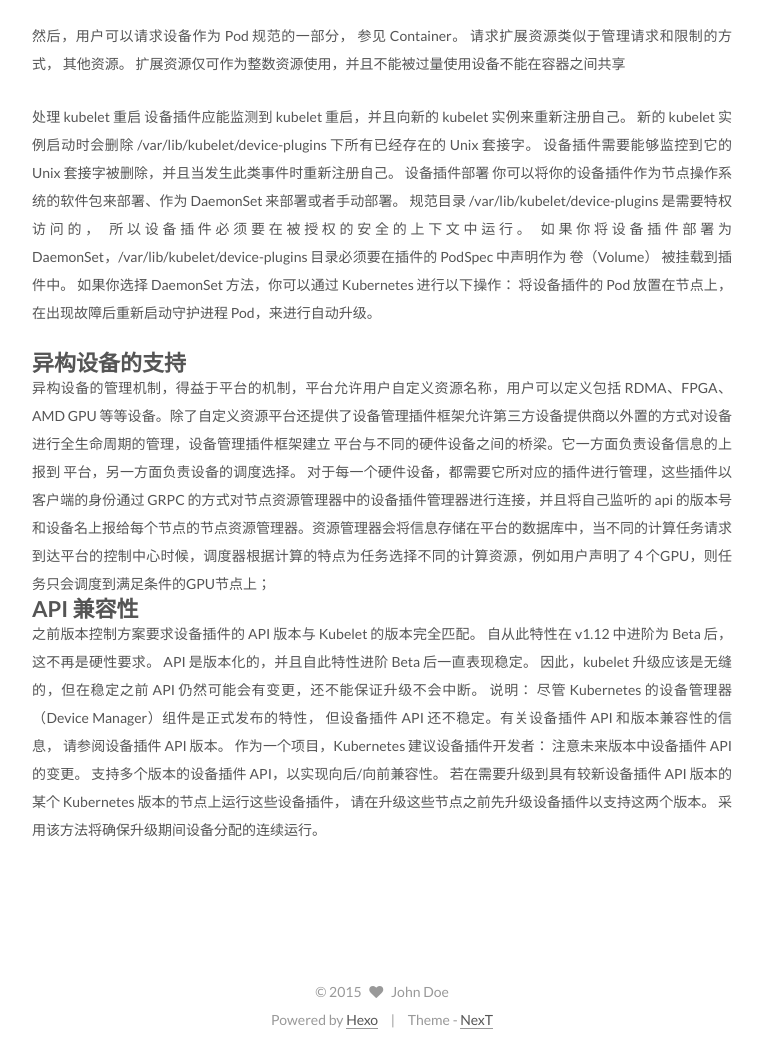
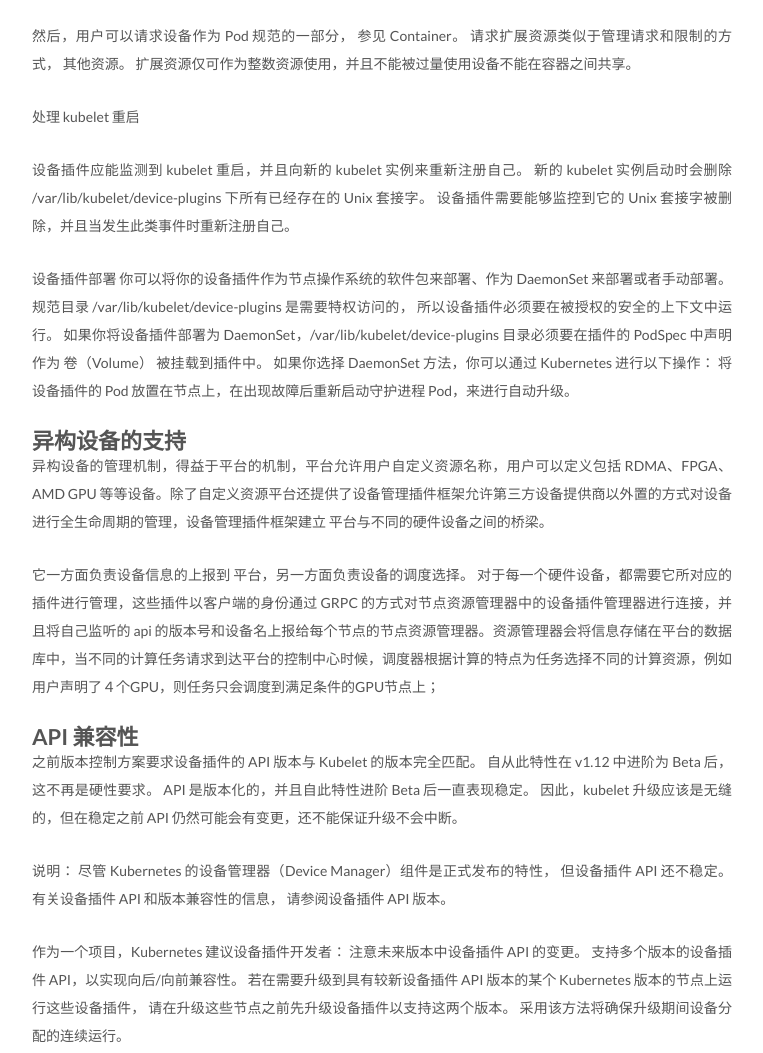
Before and after one commit to pineking/pineking.github.io, a plain HTML site: page 2021/12/19/kuernetes-资源管理/index.html in a window 1280 px wide. Shown: the part 937-1990 px from the top of the page, without its empty margins (258-1021 px from the left). Drawn offline with Linux system fonts and the light colour scheme.

Commit message:
Add files

```diff
--- a/2021/12/19/kuernetes-资源管理/index.html
+++ b/2021/12/19/kuernetes-资源管理/index.html
@@ -250,12 +250,13 @@
       比如，设备插件在 kubelet 中注册了 hardware-vendor.example/foo 并报告了节点上的两个运行状况良好的设备后，节点状态将更新以通告该节点已安装 2 个 "Foo" 设备并且是可用的。
       <p>
       然后，用户可以请求设备作为 Pod 规范的一部分， 参见 Container。 请求扩展资源类似于管理请求和限制的方式， 其他资源。
-      扩展资源仅可作为整数资源使用，并且不能被过量使用设备不能在容器之间共享
+      扩展资源仅可作为整数资源使用，并且不能被过量使用设备不能在容器之间共享。
       <p>
 
       处理 kubelet 重启
+      <p>
       设备插件应能监测到 kubelet 重启，并且向新的 kubelet 实例来重新注册自己。 新的 kubelet 实例启动时会删除 /var/lib/kubelet/device-plugins 下所有已经存在的 Unix 套接字。 设备插件需要能够监控到它的 Unix 套接字被删除，并且当发生此类事件时重新注册自己。
-
+      <p>
       设备插件部署
       你可以将你的设备插件作为节点操作系统的软件包来部署、作为 DaemonSet 来部署或者手动部署。
 
@@ -264,17 +265,21 @@
       如果你选择 DaemonSet 方法，你可以通过 Kubernetes 进行以下操作： 将设备插件的 Pod 放置在节点上，在出现故障后重新启动守护进程 Pod，来进行自动升级。
 
       <h1> 异构设备的支持</h1>
-      异构设备的管理机制，得益于平台的机制，平台允许用户自定义资源名称，用户可以定义包括 RDMA、FPGA、AMD GPU 等等设备。除了自定义资源平台还提供了设备管理插件框架允许第三方设备提供商以外置的方式对设备进行全生命周期的管理，设备管理插件框架建立 平台与不同的硬件设备之间的桥梁。它一方面负责设备信息的上报到 平台，另一方面负责设备的调度选择。
+      <p>
+      异构设备的管理机制，得益于平台的机制，平台允许用户自定义资源名称，用户可以定义包括 RDMA、FPGA、AMD GPU 等等设备。除了自定义资源平台还提供了设备管理插件框架允许第三方设备提供商以外置的方式对设备进行全生命周期的管理，设备管理插件框架建立 平台与不同的硬件设备之间的桥梁。
+      <p>
+      它一方面负责设备信息的上报到 平台，另一方面负责设备的调度选择。
 对于每一个硬件设备，都需要它所对应的插件进行管理，这些插件以客户端的身份通过 GRPC 的方式对节点资源管理器中的设备插件管理器进行连接，并且将自己监听的 api 的版本号和设备名上报给每个节点的节点资源管理器。资源管理器会将信息存储在平台的数据库中，当不同的计算任务请求到达平台的控制中心时候，调度器根据计算的特点为任务选择不同的计算资源，例如用户声明了４个GPU，则任务只会调度到满足条件的GPU节点上；
 
 
 
 <h1> API 兼容性</h1>
+<p>
       之前版本控制方案要求设备插件的 API 版本与 Kubelet 的版本完全匹配。 自从此特性在 v1.12 中进阶为 Beta 后，这不再是硬性要求。 API 是版本化的，并且自此特性进阶 Beta 后一直表现稳定。 因此，kubelet 升级应该是无缝的，但在稳定之前 API 仍然可能会有变更，还不能保证升级不会中断。
-
+      <p>
       说明：
       尽管 Kubernetes 的设备管理器（Device Manager）组件是正式发布的特性， 但设备插件 API 还不稳定。有关设备插件 API 和版本兼容性的信息， 请参阅设备插件 API 版本。
-
+      <p>
       作为一个项目，Kubernetes 建议设备插件开发者：
 
       注意未来版本中设备插件 API 的变更。
```
